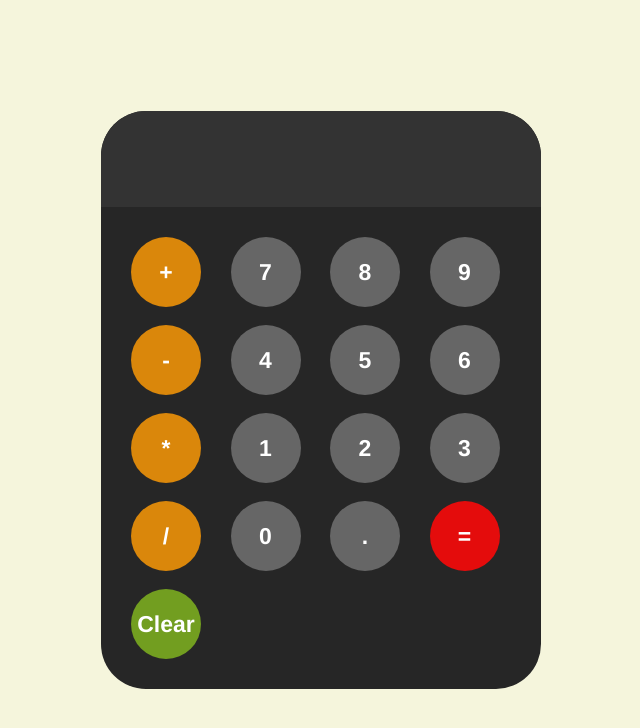
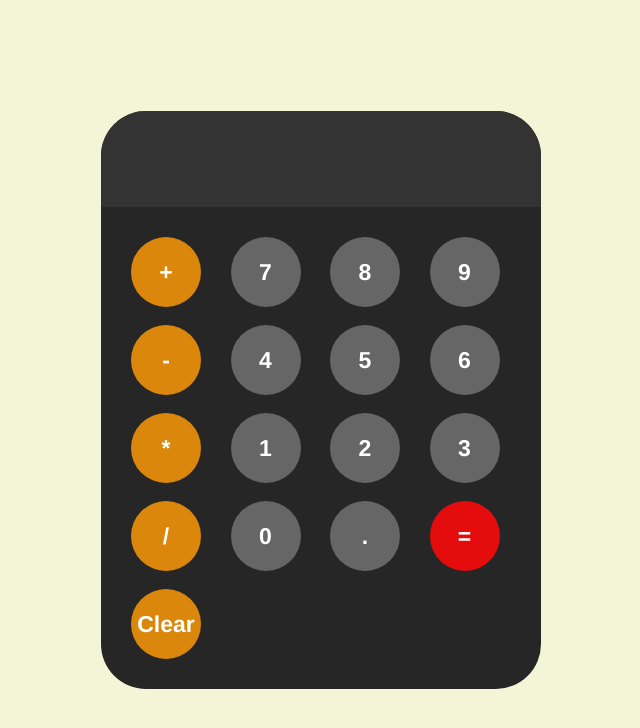
Before and after one commit to mostafa-ehab22/Calculator, a plain HTML site: page index.html in a window 1280 px wide. Shown: the whole page, without its empty margins (319-959 px from the left). Drawn offline with Linux system fonts and the light colour scheme.

Commit message:
Initial commit

```diff
--- a/styles.css
+++ b/styles.css
@@ -4,7 +4,7 @@ body {
   align-items: center;
   height: 100vh;
   margin: 0;
-  background-color: beige;
+  background-color: hsl(60, 57%, 90%);
 }
 #calculator {
   background-color: hsl(0, 0%, 15%);
@@ -29,9 +29,6 @@ body {
   padding: 30px;
 }
 
-#clear {
-  background-color: rgb(114, 158, 32);
-}
 button {
   height: 70px;
   width: 70px;
```
Also changed, not shown: index.html (+3 -1 lines).
